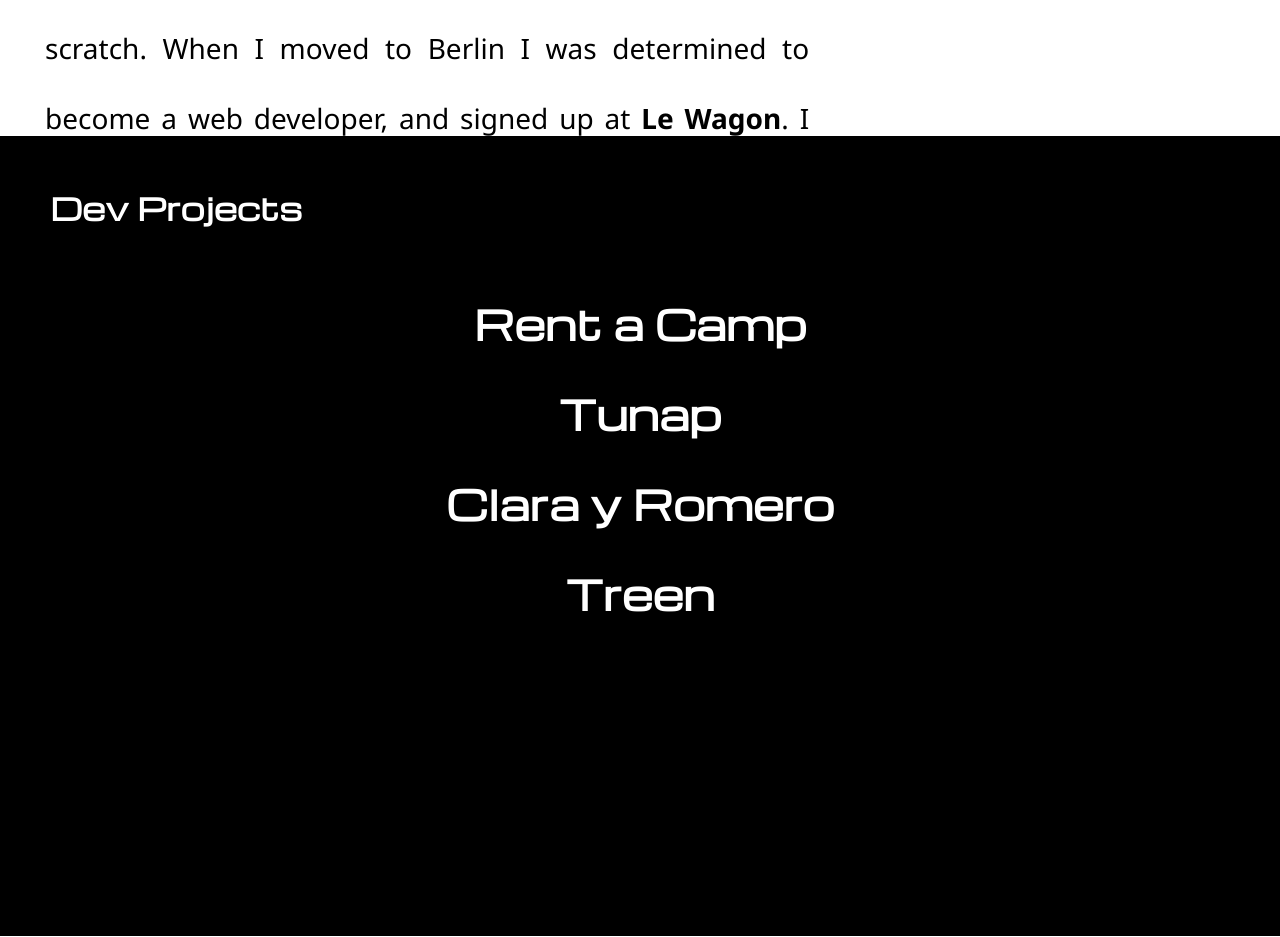
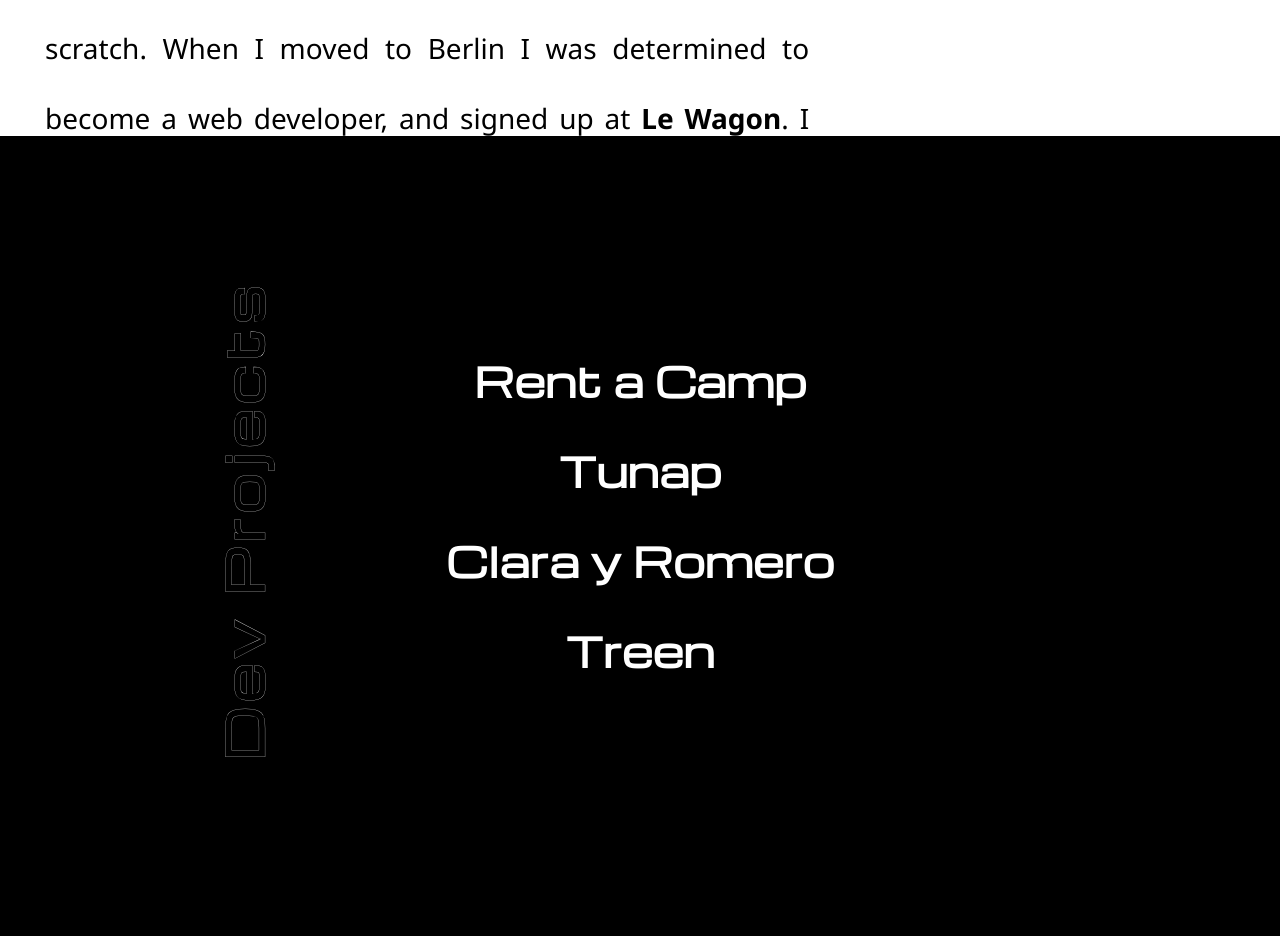
Before and after one commit to CristinaOe/porfolio2022, a PHP site: page / in a window 1280 px wide. Shown: the part 1464-2401 px from the top of the page. Run offline with PHP 8.4, Linux system fonts and the light colour scheme; some libraries are stand-ins or nearby versions; grey boxes are pictures that could not be loaded.

Commit message:
aous library

```diff
--- a/css/styles.css
+++ b/css/styles.css
@@ -135,8 +135,12 @@ h1 {
 .links h3 {
   transition: transform 1s;
 }
-.links h3:hover {
+#video-link:hover {
   transform: translateX(10%);
+}
+
+#resume-link:hover {
+  transform: translateX(-10%);
 }
 
 .links a:hover {
@@ -158,16 +162,19 @@ h1 {
 }
 
 #projects h2 {
-  color: white;
-  padding: 50px;
-  font-size: 30px;
+  -webkit-text-stroke: 0.25px white;
+  position: absolute;
+  letter-spacing: 0.1em;
+  margin-top: 350px;
+  font-size: 50px;
   font-family: "Michroma", sans-serif;
+  transform: rotate(-90deg);
 }
 
 .dev-projects {
   line-height: 90px;
-
   text-align: center;
+  padding-top: 200px;
 }
 
 .project-item {
@@ -177,7 +184,6 @@ h1 {
 .project-item h3 {
   color: white;
   font-size: 40px;
-
   font-family: "Michroma", sans-serif;
 }
 
--- a/index.html
+++ b/index.html
@@ -12,6 +12,7 @@
       href="https://fonts.googleapis.com/css2?family=Michroma&family=Noto+Sans:wght@400;700&family=Ubuntu+Mono&display=swap"
       rel="stylesheet"
     />
+    <link rel="stylesheet" href="https://unpkg.com/aos@next/dist/aos.css" />
     <script
       src="https://kit.fontawesome.com/8c5e1878d1.js"
       crossorigin="anonymous"
@@ -25,9 +26,29 @@
       <nav>
         <ol>
           <!-- <li><a href="#">home</a></li> -->
-          <li><a href="#about">about</a></li>
-          <li><a href="#projects">projects</a></li>
-          <li><a href="#contact">contact</a></li>
+          <li>
+            <a data-aos="fade-right" data-aos-duration="5000" href="#about"
+              >about</a
+            >
+          </li>
+          <li>
+            <a
+              data-aos="fade-right"
+              data-aos-duration="5000"
+              data-aos-delay="200"
+              href="#projects"
+              >projects</a
+            >
+          </li>
+          <li>
+            <a
+              data-aos="fade-right"
+              data-aos-duration="5000"
+              data-aos-delay="400"
+              href="#contact"
+              >contact</a
+            >
+          </li>
         </ol>
       </nav>
       <h1>
@@ -38,7 +59,7 @@
     <!-- start about section -->
     <div class="section sec-about">
       <div id="about">
-        <p class="about-desc">
+        <p class="about-desc" data-aos="fade-up" data-aos-duration="5000">
           Born and bred in Argentina. I lived in Barcelona for 5 years and moved
           to Berlin in December 2020. Throughout my life I have worked in
           different fields. Since I like many things, I am always learning
@@ -54,12 +75,25 @@
           in cool, creative and challenging projects.
         </p>
         <div class="links">
-          <h3>
+          <h3
+            id="video-link"
+            data-aos="fade-right"
+            data-aos-anchor="#example-anchor"
+            data-aos-offset="500"
+            data-aos-duration="1000"
+          >
             <a href="https://vimeo.com/cristinaoechsle" target="_blank">
               > video</a
             >
           </h3>
-          <h3>
+          <h3
+            id="resume-link"
+            data-aos="fade-left"
+            data-aos-delay="100"
+            data-aos-anchor="#example-anchor"
+            data-aos-offset="500"
+            data-aos-duration="1000"
+          >
             <a href="cristina-oechsle-resume.pdf" target="_blank"> resume < </a>
           </h3>
         </div>
@@ -69,8 +103,15 @@
     <!-- start projects section -->
     <div class="section sec-projects">
       <div id="projects">
-        <h2>Dev Projects</h2>
-        <div class="dev-projects">
+        <h2 data-aos="fade-up" data-aos-anchor-placement="top-bottom">
+          Dev Projects
+        </h2>
+        <div
+          class="dev-projects"
+          data-aos="fade-up"
+          data-aos-duration="6000"
+          data-aos-delay="100"
+        >
           <!-- 1st project -->
           <div class="project-item">
             <h3>Rent a Camp</h3>
@@ -106,6 +147,10 @@
       </div>
     </div>
     <!-- end contact section -->
+    <script src="https://unpkg.com/aos@next/dist/aos.js"></script>
+    <script>
+      AOS.init();
+    </script>
     <script src="js/app.js"></script>
   </body>
 </html>
```
Also changed, not shown: package-lock.json (added).
